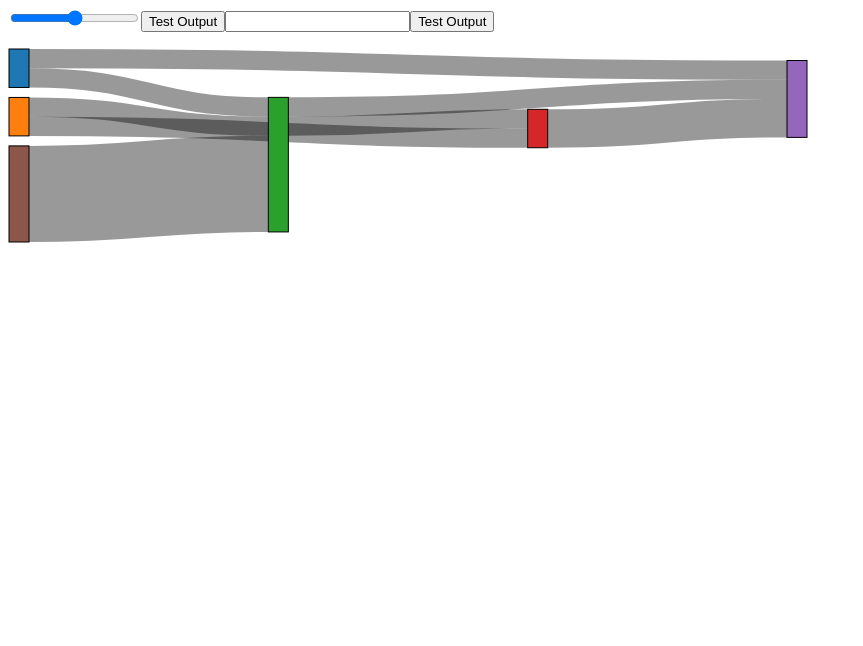
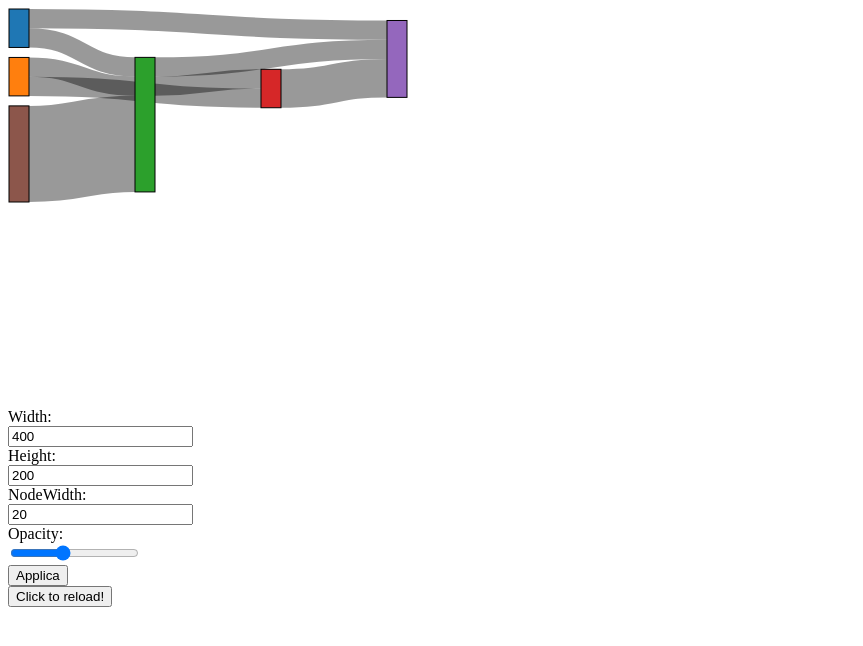
Before and after one commit to Club-Swendwich/LoginWarrior, a React (Create React App) app: page / in a window 1280 px wide. Shown: the top 646 px of the page, without its empty margins (0-863 px from the left). Built offline with nearby package versions, Linux system fonts and the light colour scheme.

Commit message:
commit funzionante

```diff
--- a/src/App.tsx
+++ b/src/App.tsx
@@ -1,7 +1,8 @@
 import {InstanceSankeyRenderingSettingsSelectorVm} from "./SankeyDiagram/viewModel/settingsSelectorView"
 import { OutputList } from "./SankeyDiagram/viewModel/output"
 import  SankeyViewSettings  from "./SankeyDiagram/viewModel/settingsSelectorView"
-
+import SankeyView from "./SankeyDiagram/viewModel/SankeyView";
+import ReactDOM from 'react-dom';
 /* eslint-disable */
 import {
   MutableRefObject,
@@ -14,14 +15,18 @@ import {
 } from './SankeyDiagram/renderer'
 import * as d3Sankey from 'd3-sankey';
 
-function App() {
+
+function App(): JSX.Element {
     const ref = useRef<HTMLDivElement>(null)
+    console.log("altezza impostata = " + InstanceSankeyRenderingSettingsSelectorVm.getHeight)
     const settings = useMemo(() => ({
-      width: 800,
-      height: 200,
-      nodewidth: 20,
-      opacity: 0.4
+      width: InstanceSankeyRenderingSettingsSelectorVm.getWidth,
+      height: InstanceSankeyRenderingSettingsSelectorVm.getHeight,
+      nodewidth: InstanceSankeyRenderingSettingsSelectorVm.getNodeWidth,
+      opacity: InstanceSankeyRenderingSettingsSelectorVm.getOpacity
     }), []);
+    console.log("Dico = " + settings.height);
+    console.log("Dopo il costruttore = " + InstanceSankeyRenderingSettingsSelectorVm.getHeight);
 
     const data = useMemo(() => ({
       nodes: [{
@@ -91,6 +96,82 @@ function App() {
           renderer.render(ref as MutableRefObject<HTMLDivElement>)
     }, [ref, renderer, settings, data])
 
+
+    function reload() {
+      const datanew = ({
+        nodes: [{
+            nodeId: 0,
+            name: "node0"
+        }, {
+            nodeId: 1,
+            name: "node1"
+        }, {
+            nodeId: 2,
+            name: "node2"
+        }, {
+            nodeId: 3,
+            name: "node3"
+        }, {
+            nodeId: 4,
+            name: "node4"
+        }, {
+            nodeId: 5,
+            name: "node5"
+        }],
+          links: [{
+            source: 0,
+            target: 2,
+            value: 2,
+
+        }, {
+            source: 1,
+            target: 2,
+            value: 2,
+
+        }, {
+            source: 1,
+            target: 3,
+            value: 2,
+
+        }, {
+            source: 0,
+            target: 4,
+            value: 2,
+
+        }, {
+            source: 2,
+            target: 3,
+            value: 2,
+
+        }, {
+            source: 2,
+            target: 4,
+            value: 2,
+
+        }, {
+            source: 3,
+            target: 4,
+            value: 4,
+
+        }, {
+            source: 5,
+            target: 2,
+            value: 10
+        }]
+        })
+
+    const settingsnew = ({
+      width: InstanceSankeyRenderingSettingsSelectorVm.getWidth,
+      height: InstanceSankeyRenderingSettingsSelectorVm.getHeight,
+      nodewidth: InstanceSankeyRenderingSettingsSelectorVm.getNodeWidth,
+      opacity: InstanceSankeyRenderingSettingsSelectorVm.getOpacity
+    });
+    document.getElementById("render").innerHTML = "";
+      const renderernew =  new SKRenderer(settingsnew, datanew);
+      renderernew.render(ref as MutableRefObject<HTMLDivElement>)
+      console.log("Fine render = " + InstanceSankeyRenderingSettingsSelectorVm.getHeight);
+    }
+
     return (
     <>
       <style>
@@ -102,8 +183,11 @@ function App() {
       </style>
       {/* eslint-disable */}
       <main className="text-gray-400 bg-gray-900 body-font">
-     <SankeyViewSettings output={OutputList} settingsVM={InstanceSankeyRenderingSettingsSelectorVm}/>
-      <div ref={ref} className="renderArea"/>
+      <div ref={ref} className="renderArea" id="render"/>
+      <SankeyView viewModel={InstanceSankeyRenderingSettingsSelectorVm}/>
+      <button onClick={reload}>
+        Click to reload!
+      </button>
       </main>
     </>
     );
--- /dev/null
+++ b/src/SankeyDiagram/viewModel/SankeyView.tsx
@@ -0,0 +1,45 @@
+/* eslint-disable jsx-a11y/label-has-associated-control */
+import { observer } from 'mobx-react-lite';
+import React, { FormEventHandler, useState } from 'react';
+import { setConstantValue } from 'typescript';
+import SankeyRenderingSettingsSelectorVM from './settingsSelectorView';
+
+interface Props {
+  viewModel: SankeyRenderingSettingsSelectorVM;
+}
+
+function View({ viewModel }: Props) {
+  const onSubmit: FormEventHandler<HTMLFormElement> = (e) => {
+    e.preventDefault();
+    viewModel.updateSettings = {
+      height: document.getElementById('height').value,
+      width: document.getElementById('width').value,
+      nodewidth: document.getElementById('nodewidth').value,
+      opacity: document.getElementById('opacity').value
+    };
+    //const [input] = document.getElementById('width').value
+    console.log("premuto altezza = " + document.getElementById('height').value);
+  };
+
+
+  const [width] = useState(viewModel.getWidth);
+  const [height] = useState(viewModel.getHeight);
+  const [nodewidth] = useState(viewModel.getNodeWidth);
+  const [opacity] = useState(viewModel.getOpacity);
+
+  return (
+    <form className="settingsSelector" onSubmit={onSubmit}>
+      <label>Width:</label><br/>
+      <input type="number" id="width" name="width" defaultValue={width}/><br/>
+      <label>Height:</label><br/>
+      <input type="number" id="height" name="height" defaultValue={height} /><br/>
+      <label>NodeWidth:</label><br/>
+      <input type="number" id="nodewidth" name="nodewidth" defaultValue={nodewidth} /><br/>
+      <label>Opacity:</label><br/>
+      <input type="range" id="opacity" name="opacity" max="1" min="0" step="0.1" defaultValue={opacity} /><br/>
+      <input type="submit" value="Applica" />
+    </form>
+  );
+}
+
+export default observer(View);
--- a/src/SankeyDiagram/viewModel/settingsSelectorView.tsx
+++ b/src/SankeyDiagram/viewModel/settingsSelectorView.tsx
@@ -1,4 +1,4 @@
-import {observable, autorun, action, computed} from 'mobx'
+import {observable, autorun, action, computed, makeAutoObservable} from 'mobx'
 import { observer } from "mobx-react-lite"
 import { toUnicode } from 'punycode'
 import React , { useState } from 'react'
@@ -6,28 +6,32 @@ import SankeyRenderingSettingsSelector from "../sankRenderingSettingsSelector"
 import SankeySettings from "../sankRendererSettings"
 import { OutputListImpl } from "./output"
 import { Domain } from 'domain'
+import App from "../../App"
 
 interface SettingsProp { //Mi serve per mettere apposto
     output: OutputListImpl;
     settingsVM: SankeyRenderingSettingsSelectorVM;
 }
 
-export class SankeyRenderingSettingsSelectorVM {
+export default class SankeyRenderingSettingsSelectorVM {
     @observable
     private model: SankeyRenderingSettingsSelector;
 
     public constructor(settings: SankeySettings = {
-        width: 200,
-        height: 100,
-        nodewidth: 2,
-        opacity: 0.2
+      width: 400,
+      height: 200,
+      nodewidth: 20,
+      opacity: 0.4
     }) {
+      makeAutoObservable(this);
       this.model = new SankeyRenderingSettingsSelector(settings);
     }
+
 
     @action
     set updateSettings(settings: SankeySettings) {
       this.model = new SankeyRenderingSettingsSelector(settings);
+      console.log("La altezza ora è "+ this.getHeight);
     }
 
     @action/*("update larghezza")*/
@@ -40,6 +44,7 @@ export class SankeyRenderingSettingsSelectorVM {
         opacity: domain
       };
       this.model = new SankeyRenderingSettingsSelector(settings);
+      //const InstanceSankeyRenderingSettingsSelectorVm = new SankeyRenderingSettingsSelectorVM(settings);
     }
 
     /**
@@ -83,7 +88,7 @@ export class SankeyRenderingSettingsSelectorVM {
     }
   }
 
-
+/*
 //Component è un observer del componente output
 export const SankeyViewSettings: React.FC<SettingsProp> = observer(({output,settingsVM}) => {
 
@@ -109,7 +114,7 @@ export const SankeyViewSettings: React.FC<SettingsProp> = observer(({output,sett
     }}>Cambia X</button>
     <br/>
 
-    */
+
 
     // SLIDER X
     // FORM Y
@@ -127,11 +132,17 @@ export const SankeyViewSettings: React.FC<SettingsProp> = observer(({output,sett
             }
         }
     }/>
-    <button onClick={()=>{
-        output.addOutput(value/*, value*/);
-    }}>Test Output</button>
 
-
+  <input type="range" value={value} min="1" max="100" onChange={
+        (event) => {
+            settingsVM.updateSettings = {
+              height: parseFloat(value),
+              width: settingsVM.getWidth,
+              nodewidth: settingsVM.getNodeWidth,
+              opacity: settingsVM.getOpacity
+            }
+        }
+    }/>
     <input value={value} onChange={
         (event) => {
             setValue(event.target.value);
@@ -139,7 +150,7 @@ export const SankeyViewSettings: React.FC<SettingsProp> = observer(({output,sett
     } type= "text"/>
 
     <button onClick={()=>{
-        output.addOutput(value/*, value*/);
+        output.addOutput(value/*, value);
     }}>Test Output</button>
 
     <ul>
@@ -150,7 +161,8 @@ export const SankeyViewSettings: React.FC<SettingsProp> = observer(({output,sett
     </ul>
     </div>
 });
+*/
 
+//export default SankeyViewSettings;
 
-export default SankeyViewSettings;
-export const InstanceSankeyRenderingSettingsSelectorVm = new SankeyRenderingSettingsSelectorVM();
+export const InstanceSankeyRenderingSettingsSelectorVm = new SankeyRenderingSettingsSelectorVM()
--- a/src/index.tsx
+++ b/src/index.tsx
@@ -4,8 +4,10 @@ import ReactDOM from 'react-dom';
 import App from './App';
 import reportWebVitals from './reportWebVitals';
 
+
 ReactDOM.render(
-    <App />,
+    <App />
+     ,
   document.getElementById('root'),
 );
 
```
Also changed, not shown: 2 other files (tests, documents, lock files or other folders).
